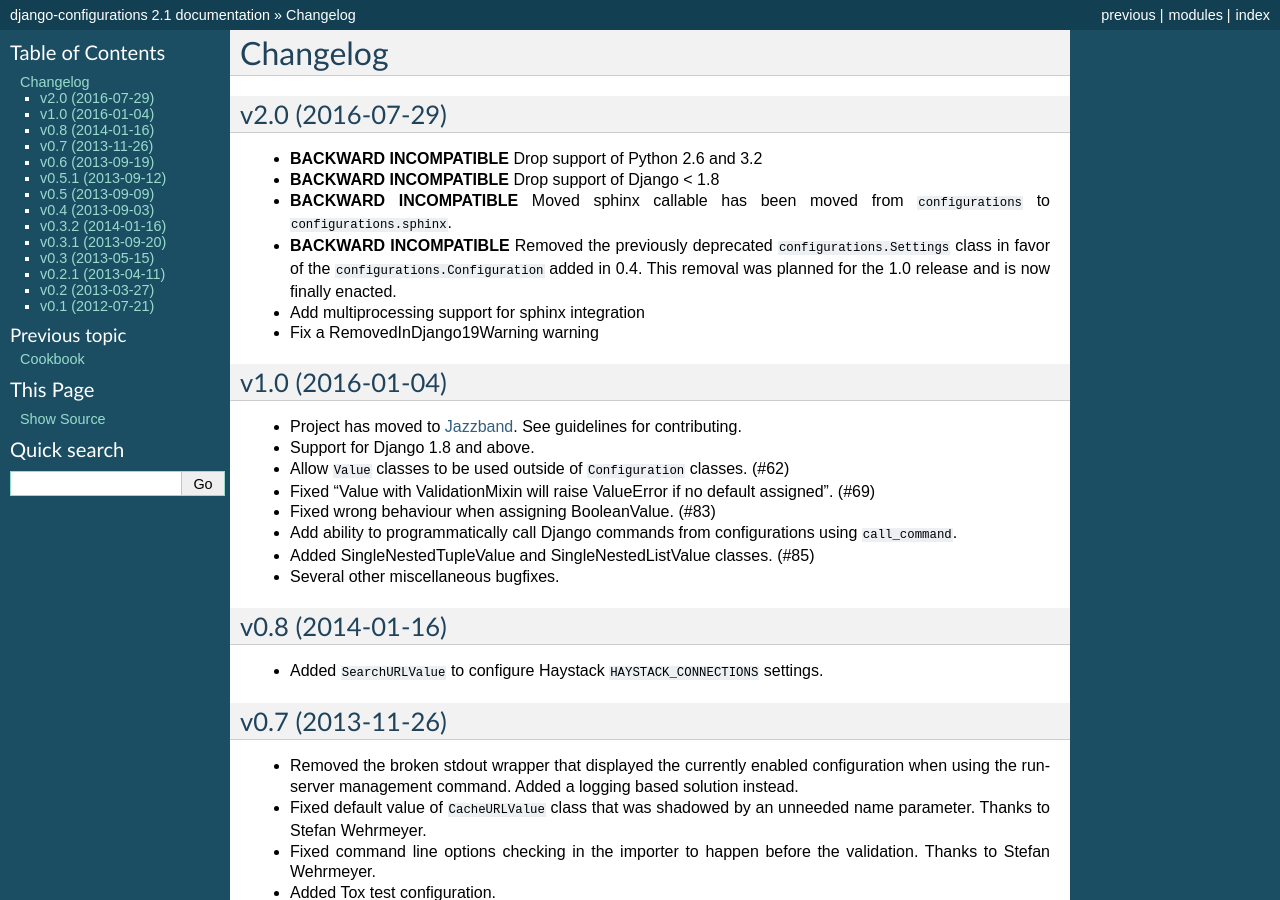
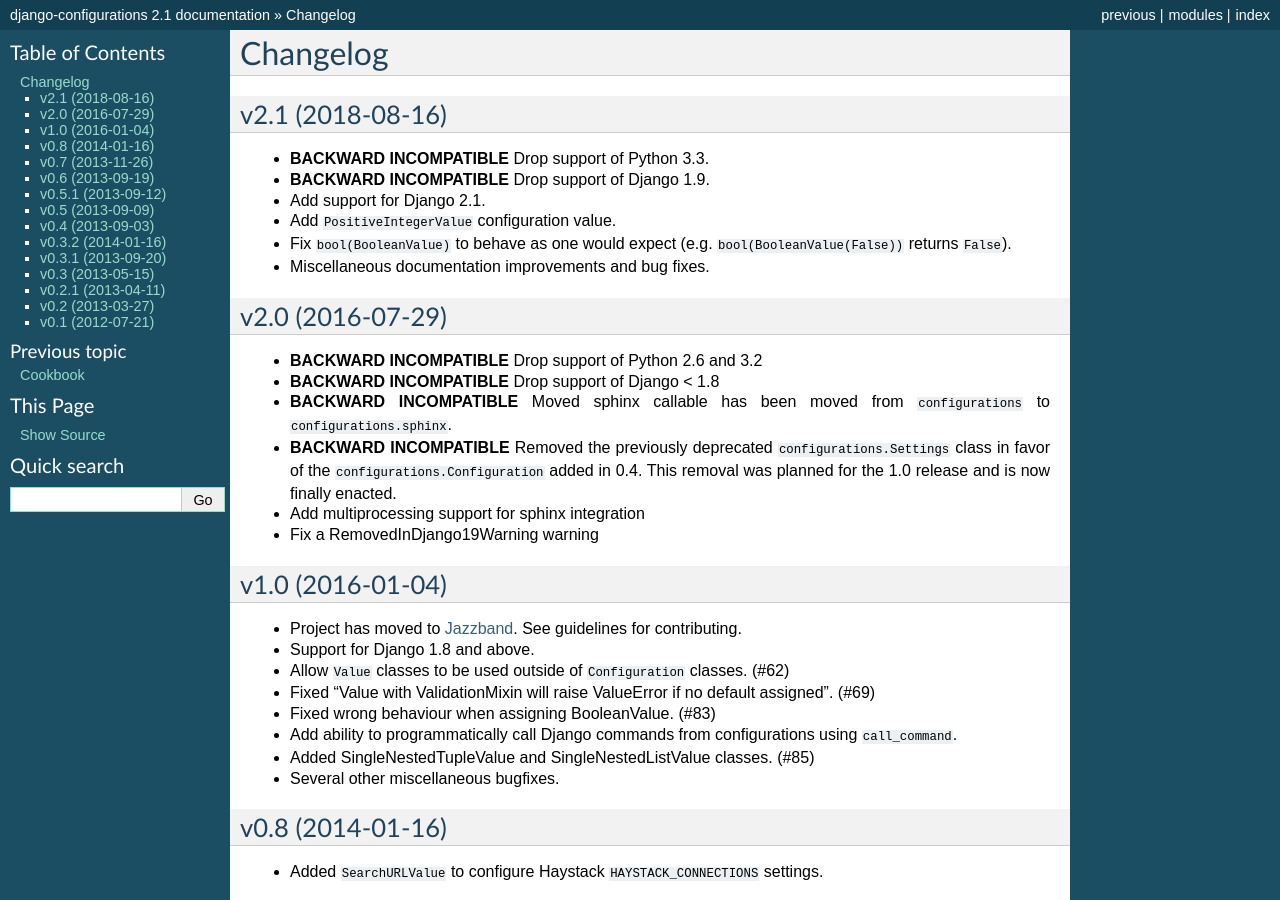
Before and after one commit to jazzband/django-configurations, a Sphinx documentation site: the page built from docs/changes.rst, in a window 1280 px wide and 900 px high. Built offline with Sphinx 7.4.7, drawn with Linux system fonts in a browser that asks for light colours.

Commit message:
Add changelog for version 2.1

```diff
--- a/docs/changes.rst
+++ b/docs/changes.rst
@@ -2,6 +2,22 @@
 
 Changelog
 ---------
+
+v2.1 (2018-08-16)
+^^^^^^^^^^^^^^^^^
+
+- **BACKWARD INCOMPATIBLE** Drop support of Python 3.3.
+
+- **BACKWARD INCOMPATIBLE** Drop support of Django 1.9.
+
+- Add support for Django 2.1.
+
+- Add ``PositiveIntegerValue`` configuration value.
+
+- Fix ``bool(BooleanValue)`` to behave as one would expect (e.g.
+  ``bool(BooleanValue(False))`` returns ``False``).
+
+- Miscellaneous documentation improvements and bug fixes.
 
 v2.0 (2016-07-29)
 ^^^^^^^^^^^^^^^^^
```
